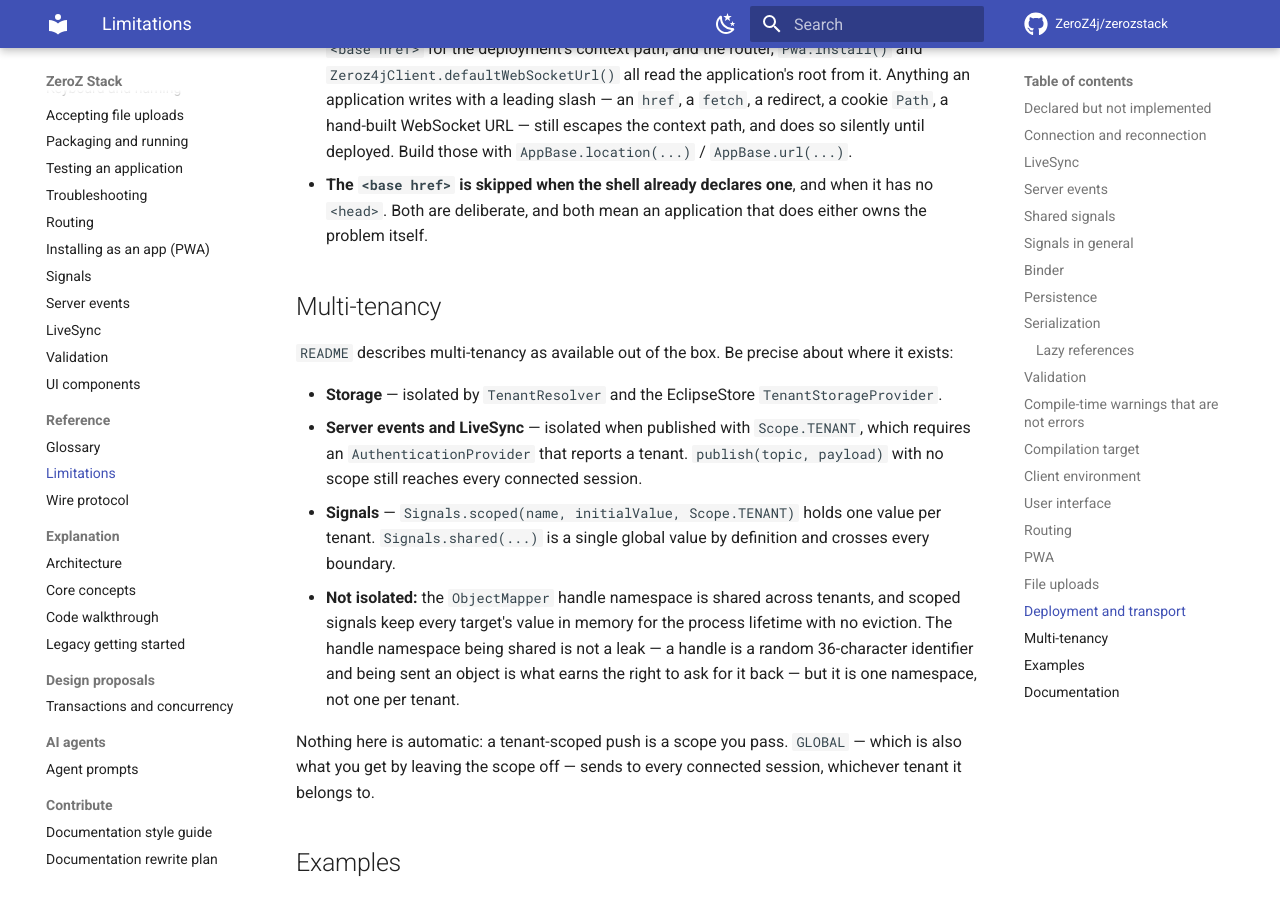
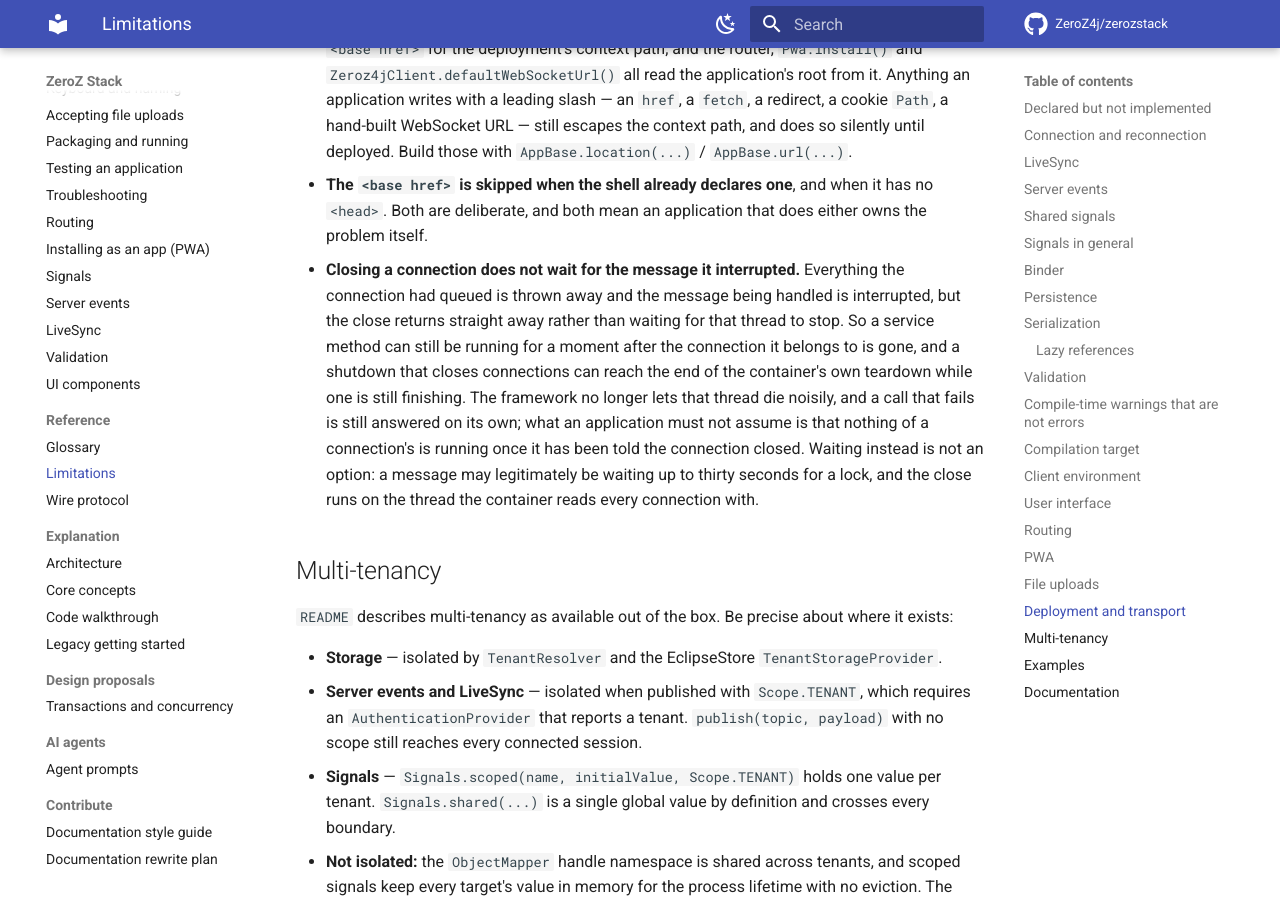
Before and after one commit to ZeroZ4j/zerozstack, an MkDocs documentation site: the page built from docs/reference/limitations.md, in a window 1280 px wide and 900 px high, scrolled down 13962 px. Built offline with MkDocs 1.6.1 and Material for MkDocs 9.7.7, drawn with Linux system fonts in a browser that asks for light colours; comment, search, counter and statistics services are not loaded.

Commit message:
Say that closing a connection does not wait for the message it interrupted
The uncaught exception this branch silenced was the visible end of a
behavior that is still true and that an application can be caught by: a
service method can be running for a moment after the connection it belongs
to has been reported closed. Waiting instead would block the container's
read thread for as long as thirty seconds, so the behavior stands and the
limitations page now says so.

Co-Authored-By: Claude Opus 5 <noreply@anthropic.com>

```diff
--- a/docs/reference/limitations.md
+++ b/docs/reference/limitations.md
@@ -484,6 +484,16 @@ cannot. That is a floor, not a guarantee of a usable screen.
   Build those with `AppBase.location(...)` / `AppBase.url(...)`.
 - **The `<base href>` is skipped when the shell already declares one**, and when it has no `<head>`.
   Both are deliberate, and both mean an application that does either owns the problem itself.
+- **Closing a connection does not wait for the message it interrupted.** Everything the connection
+  had queued is thrown away and the message being handled is interrupted, but the close returns
+  straight away rather than waiting for that thread to stop. So a service method can still be
+  running for a moment after the connection it belongs to is gone, and a shutdown that closes
+  connections can reach the end of the container's own teardown while one is still finishing. The
+  framework no longer lets that thread die noisily, and a call that fails is still answered on its
+  own; what an application must not assume is that nothing of a connection's is running once it has
+  been told the connection closed. Waiting instead is not an option: a message may legitimately be
+  waiting up to thirty seconds for a lock, and the close runs on the thread the container reads
+  every connection with.
 
 ## Multi-tenancy
 
```
